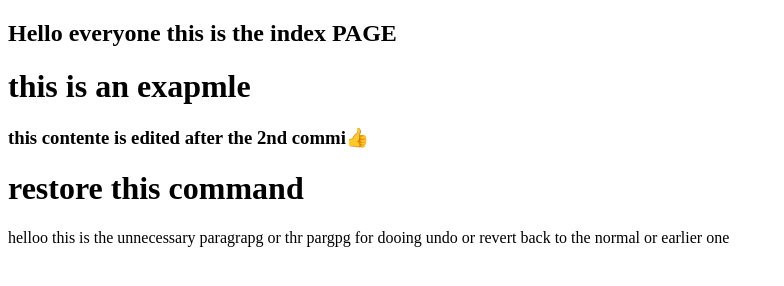
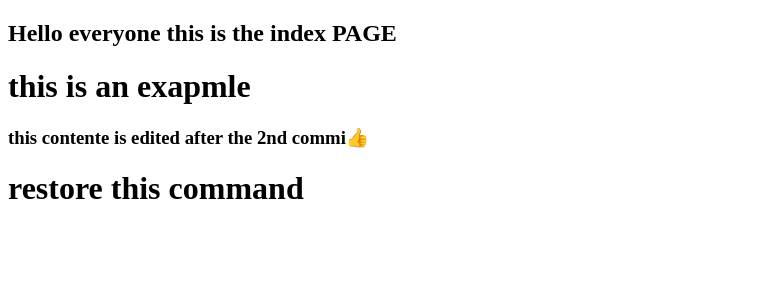
Before and after one commit to pranjulvishwari123/practice-git, a plain HTML site: page practice-git/index.html in a window 1280 px wide. Shown: the whole page, without its empty margins (0-784 px from the left). Drawn offline with Linux system fonts and the light colour scheme.

Commit message:
Revert "adding paragrapg"
This reverts commit cda129cb0413f20bea01308af7fd0d790dfcc882.

```diff
--- a/practice-git/index.html
+++ b/practice-git/index.html
@@ -10,8 +10,5 @@
     <h1>this is an exapmle</h1>
     <h3>this contente is edited after the 2nd commi👍</h3>
     <h1>restore this command</h1>
-    <a>
-        helloo this is the unnecessary paragrapg or thr pargpg for dooing undo or revert back to the normal or earlier one
-    </a>
 </body>
 </html>
```
